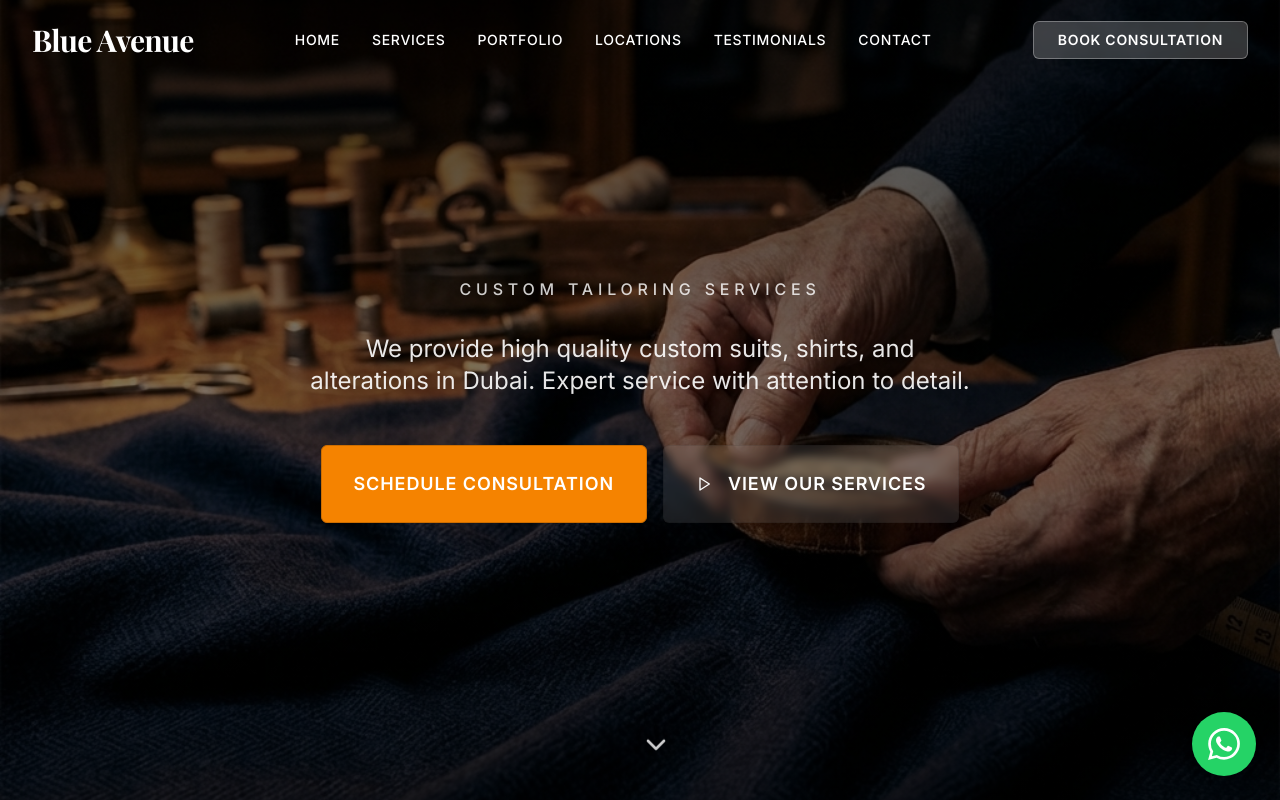
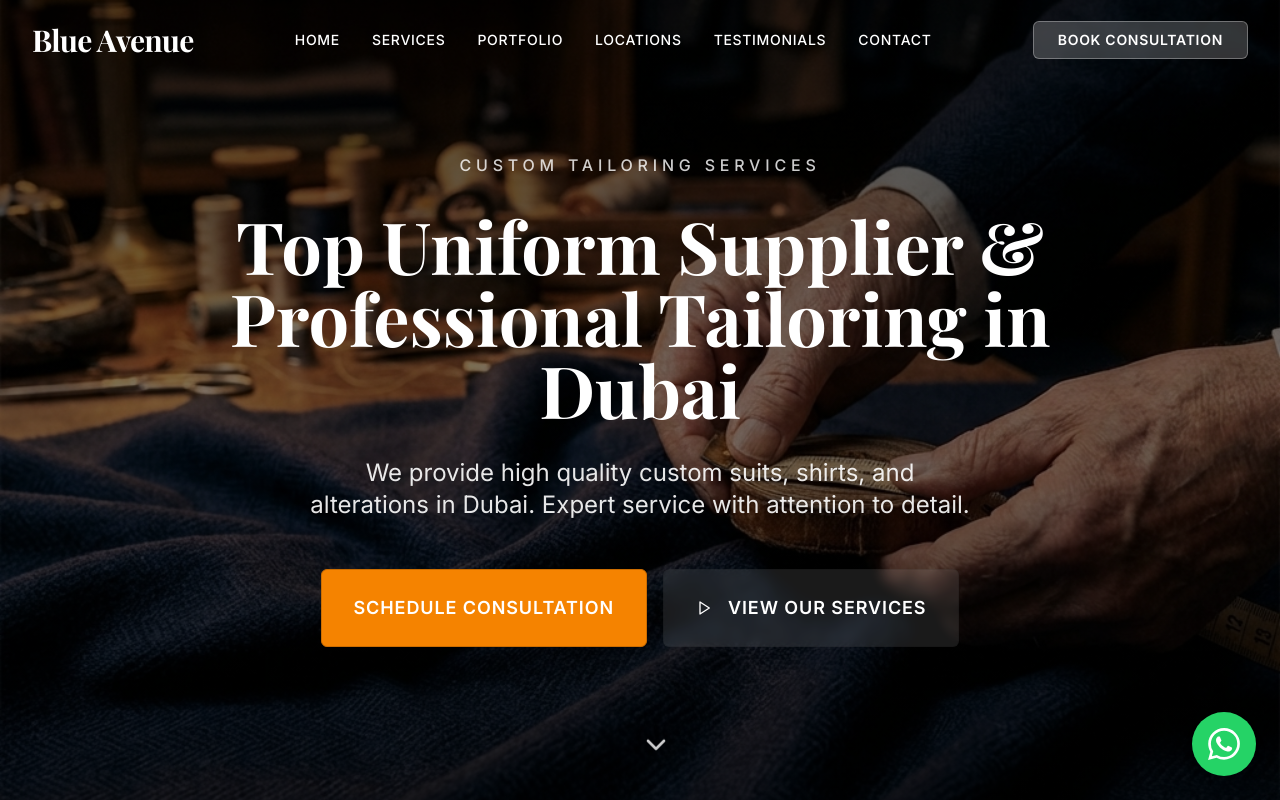
Before and after one commit to Nihal009/Blue_Avenue_landing_page, a Next.js app: page / in a window 1280 px wide. Shown: the top 800 px of the page. Built offline with nearby package versions, Linux system fonts and the light colour scheme; a web font is replaced by a local one.

Commit message:
h1 tag for seo

```diff
--- a/components/HeroSection.tsx
+++ b/components/HeroSection.tsx
@@ -44,6 +44,13 @@ export default function HeroSection({ onBookConsultation, onViewWork }: HeroSect
 
 
 
+          <h1
+            className="font-serif text-4xl md:text-5xl lg:text-7xl font-bold text-white leading-tight"
+            data-testid="text-hero-title"
+          >
+            Top Uniform Supplier & Professional Tailoring in Dubai
+          </h1>
+
           <p
             className="text-lg md:text-xl lg:text-2xl text-white/90 max-w-2xl mx-auto leading-relaxed"
             data-testid="text-hero-description"
```
